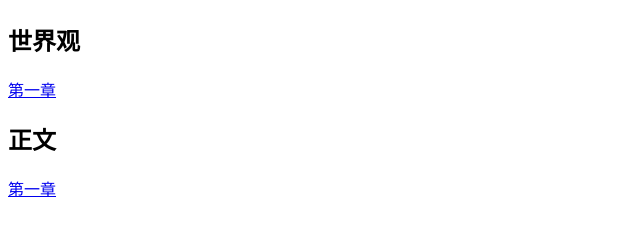
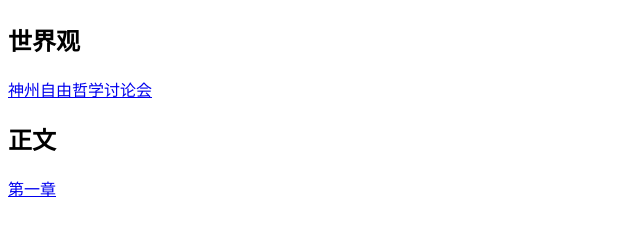
Before and after one commit to mdoe123/mdoe123.github.io, a plain HTML site: page xiaoshuo/jiami/index.html in a window 1280 px wide. Shown: the part 67-302 px from the top of the page, without its empty margins (0-640 px from the left). Drawn offline with Linux system fonts and the light colour scheme.

Commit message:
Update index.html

```diff
--- a/xiaoshuo/jiami/index.html
+++ b/xiaoshuo/jiami/index.html
@@ -3,7 +3,7 @@
 <title>目录</title>
    <h1>目录</h1>
   <h2>世界观</h2>
-  <a href = "/shijieguan/00001.html">第一章</a>
+  <a href = "/shijieguan/00001.html">神州自由哲学讨论会</a>
   <h2>正文</h2>
 <a href = "/zhengwen/00001.html">第一章</a>
 
```
